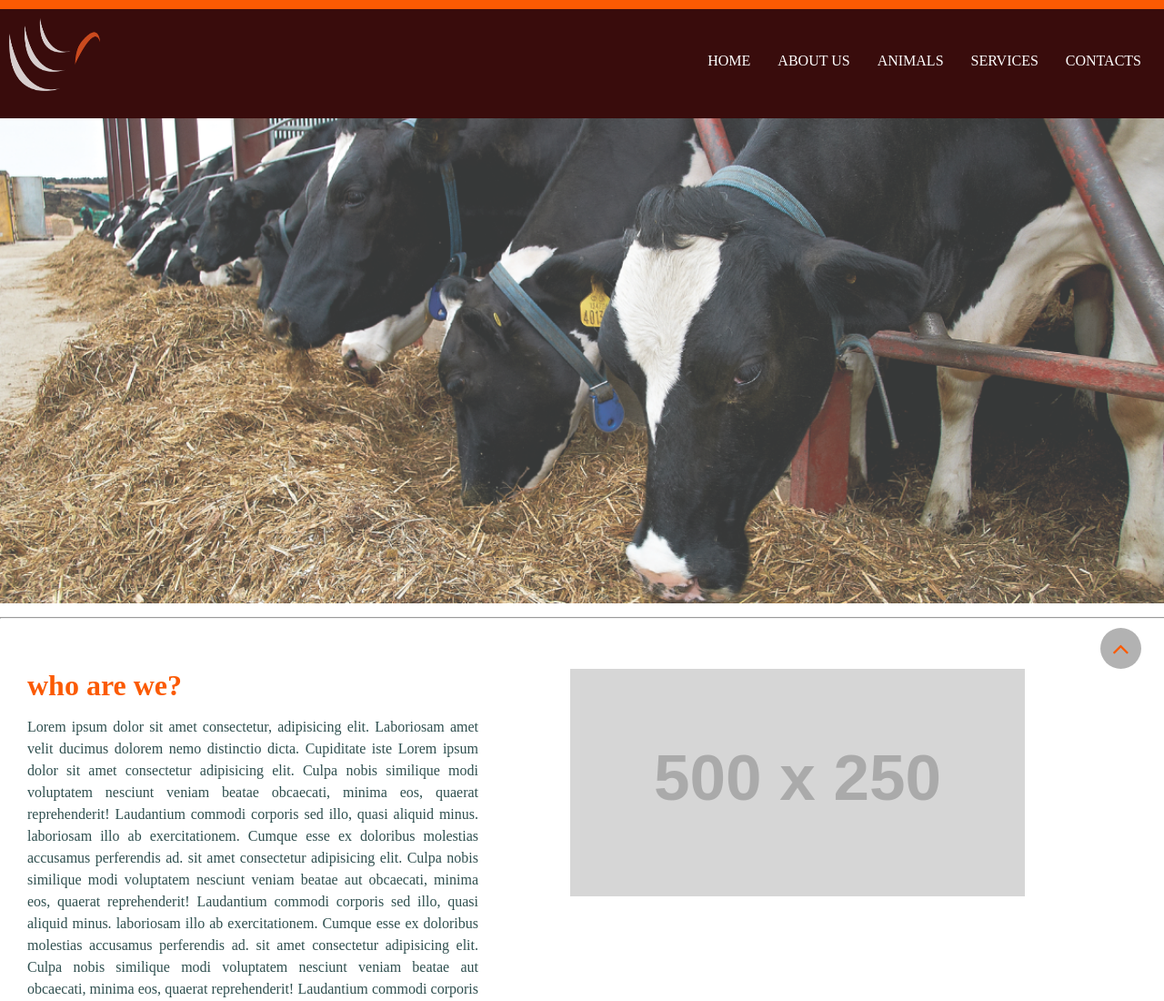
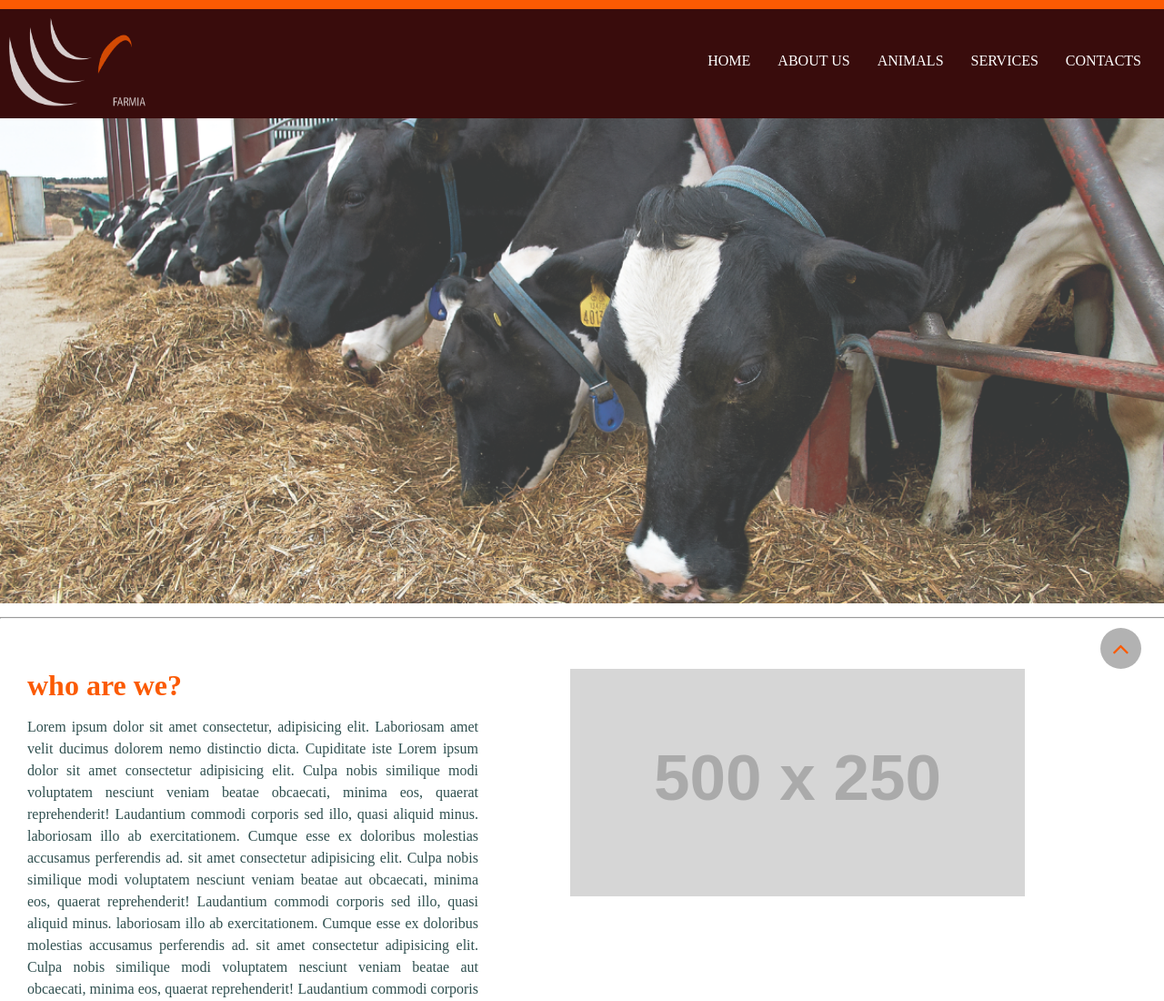
Before and after one commit to 96lauren/farmiaweb, a plain HTML site: page index.html in a window 1280 px wide. Shown: the top 1100 px of the page at 91% size. Drawn offline with nearby package versions, Linux system fonts and the light colour scheme; placeholder pictures from the web are drawn by us; a script that the page names is missing.

Commit message:
cahnged logo

```diff
--- a/index.html
+++ b/index.html
@@ -16,7 +16,7 @@
 <body>
     <div class="strip"></div>
     <header id="top">
-        <img src="finalfarmialogo.png" alt="bull" style="width:100px;height:80px; float: left;">
+        <img src="flogo.png" alt="bull" style="width:150px;height:100px; float: left;">
         <nav>
             <nav style="width:100%;">
                 <a href="#contacts" >CONTACTS</a>
@@ -30,9 +30,7 @@
 
     <div class="images"> <img src="cow-feeding.png" alt="cow" style="width:100%"></div>
     <hr style="width:100%; margin:10px 0 10px 0;">
-<!-- new div -->
 
-<!-- end of div  -->
 
     <div id="about">
         <div class="content">
```
Also changed, not shown: flogo.png (added).
